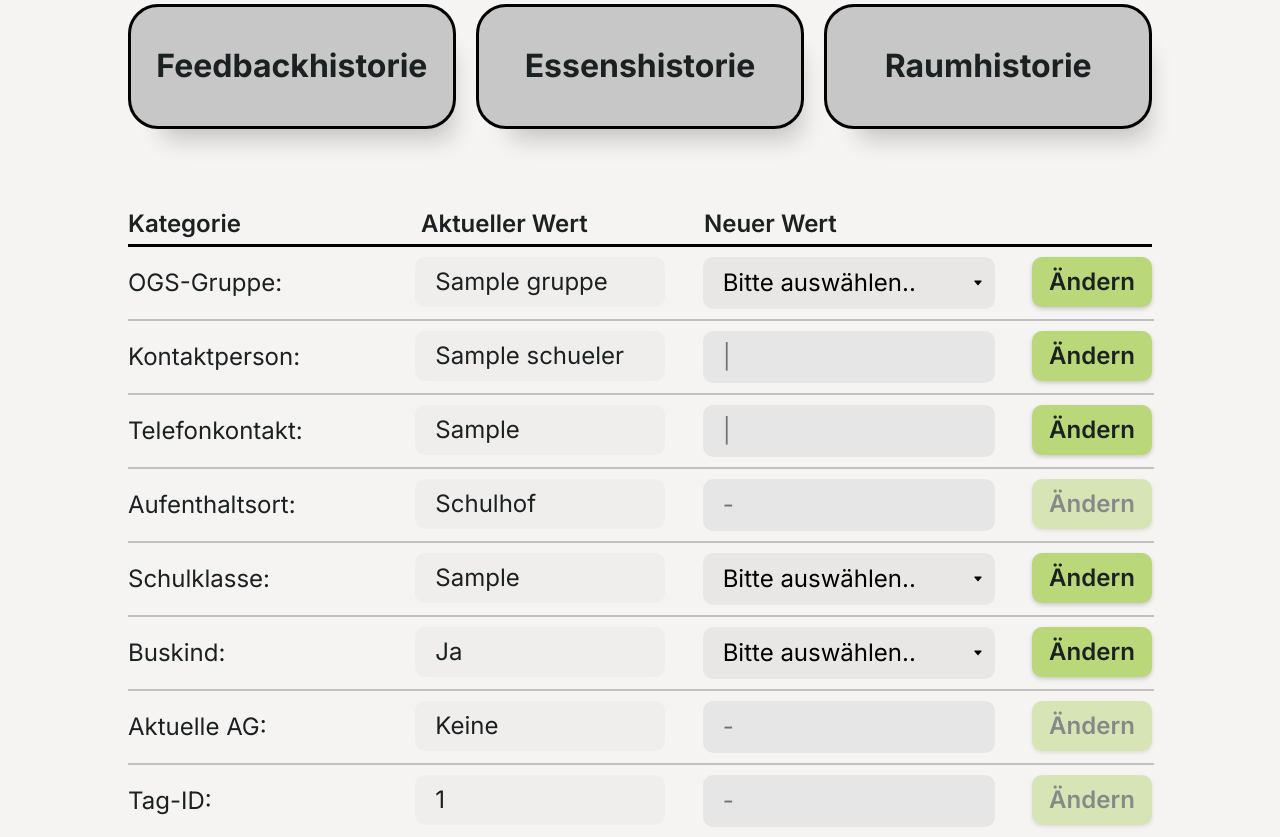
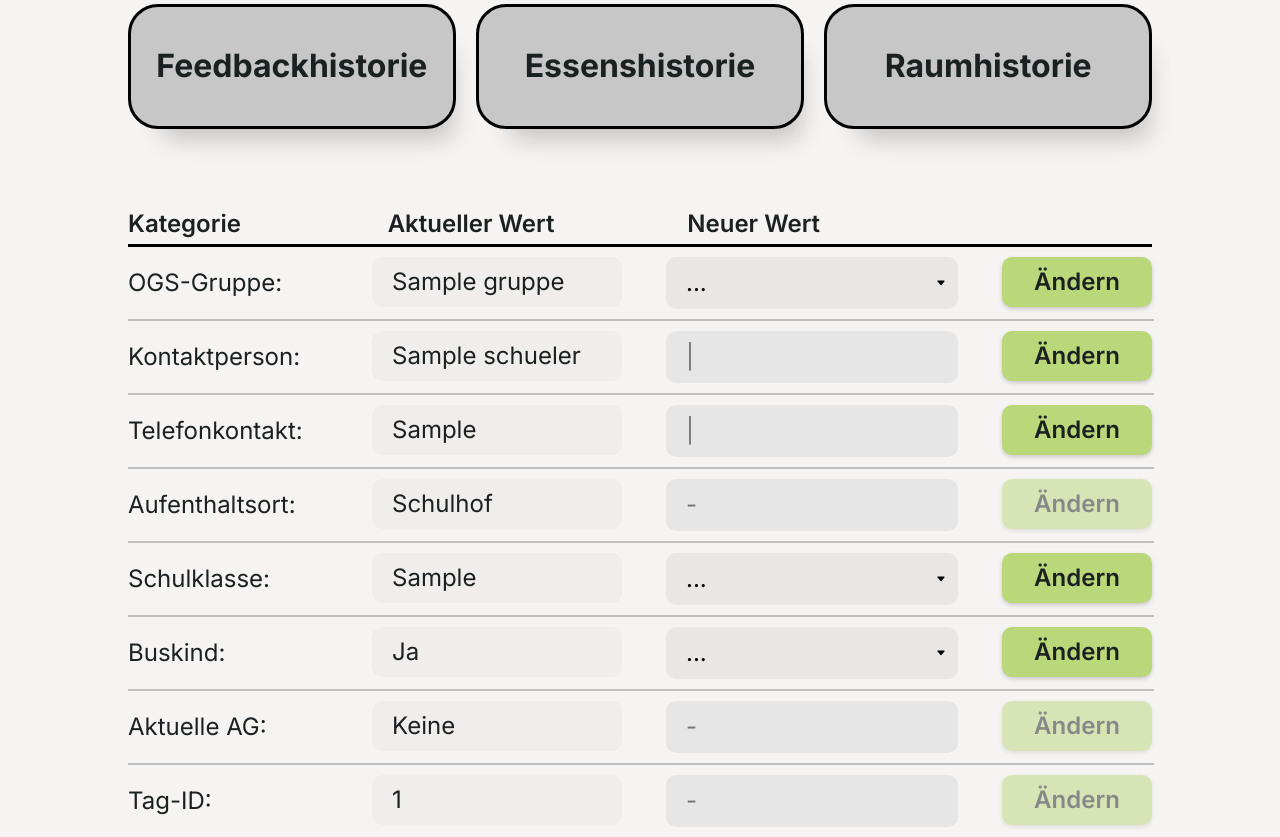
Before and after one commit to LegoStalin/koord-app-altenberge, a Django app: page /pupil/1 in a window 1280 px wide. Shown: the part 237-1074 px from the top of the page. Run offline with Django 4.2, Linux system fonts and the light colour scheme; a user stored in the database is signed in; tables that the repository leaves empty hold one stand-in row (values such as "Sample post").

Commit message:
Overflow Fixes

```diff
--- a/koordapp/main_app/static/css/preferences/preferences.css
+++ b/koordapp/main_app/static/css/preferences/preferences.css
@@ -22,6 +22,7 @@
         padding-left: 20px;
         color: var(--font_color);
         justify-self: center;
+        overflow-x: auto;
     }
 
     /* Style of change button*/
@@ -33,7 +34,7 @@
         font-size: 1.5rem;
         font-weight: 600;
         height: 50px;
-        width: 120px;
+        width: 150px;
         box-shadow: rgba(0, 0, 0, 0.18) 0px 2px 4px;
 
         justify-self: end;
@@ -135,6 +136,7 @@
         padding-left: 20px;
         color: var(--font_color);
         justify-self: center;
+        overflow-x: auto;
     }
 
 
@@ -251,6 +253,7 @@
         padding-left: 5px;
         color: var(--font_color);
         justify-self: center;
+        overflow-x: auto;
     }
 
     /* Style of change button*/
--- a/koordapp/main_app/static/css/pupil/pupil.css
+++ b/koordapp/main_app/static/css/pupil/pupil.css
@@ -22,6 +22,7 @@
         padding-left: 20px;
         color: var(--font_color);
         justify-self: center;
+        overflow-x: auto;
     }
 
     /* Style of change button*/
@@ -33,7 +34,7 @@
         font-size: 1.5rem;
         font-weight: 600;
         height: 50px;
-        width: 120px;
+        width: 150px;
         box-shadow: rgba(0, 0, 0, 0.18) 0px 2px 4px;
 
         justify-self: end;
@@ -45,7 +46,8 @@
         font-weight: 400;
         color: var(--font_color);
         align-self: center;
-        width: 250px;
+        width: 200px;
+
     }
 
     /* Style of inputfield */
@@ -59,6 +61,7 @@
         padding-left: 20px;
         color: var(--font_color);
         justify-self: center;
+        overflow-x: auto;
     }
 
     /* TABLE STYLE */
@@ -77,7 +80,7 @@
         font-weight: 600;
         color: var(--font_color);
         align-self: center;
-        width: 200px;
+        width: 150px;
     }
 
     .current_header {
@@ -165,7 +168,7 @@
         font-size: 1.5rem;
         font-weight: 600;
         height: 50px;
-        width: 120px;
+        width: 150px;
         box-shadow: rgba(0, 0, 0, 0.18) 0px 2px 4px;
         justify-self: end;
         opacity: 0.5;
@@ -214,6 +217,7 @@
         padding-left: 20px;
         color: var(--font_color);
         justify-self: center;
+        overflow-x: auto;
     }
 
     /* Style of change button*/
@@ -251,6 +255,7 @@
         padding-left: 20px;
         color: var(--font_color);
         justify-self: center;
+        overflow-x: auto;
     }
 
 
@@ -404,6 +409,7 @@
         padding-left: 5px;
         color: var(--font_color);
         justify-self: center;
+        overflow-x: auto;
     }
 
     /* Style of change button*/
@@ -417,7 +423,7 @@
         height: 30px;
         width: 60px;
         box-shadow: rgba(0, 0, 0, 0.18) 0px 2px 4px;
-        justify-self: end;
+        justify-self: center;
     }
 
     /* Style of text in front of input field*/
@@ -427,6 +433,7 @@
         color: var(--font_color);
         align-self: center;
         width: 80px;
+
     }
 
     /* Style of inputfield */
@@ -440,6 +447,7 @@
         padding-left: 5px;
         color: var(--font_color);
         justify-self: center;
+        overflow-x: auto;
     }
 
 
@@ -543,7 +551,7 @@
         height: 30px;
         width: 60px;
         box-shadow: rgba(0, 0, 0, 0.18) 0px 2px 4px;
-        justify-self: end;
+        justify-self: center;
         opacity: 0.5;
     }
     /* Style of Dropdown Select */
--- a/koordapp/main_app/static/css/search_pupil/search_pupil.css
+++ b/koordapp/main_app/static/css/search_pupil/search_pupil.css
@@ -316,7 +316,7 @@
         align-items: center;
         text-align: center;
         color: var(--list_line_color);
-        font-size: 18px;
+        font-size: 15px;
         font-weight: 500;
         margin-left: 15px;
     }
--- a/koordapp/main_app/static/css/style.css
+++ b/koordapp/main_app/static/css/style.css
@@ -1146,6 +1146,7 @@
     user-select: none;
     -webkit-user-select: none;
     touch-action: manipulation;
+    margin-bottom: 5px;
   }
 
   /* Button Hover Style Transformation*/
--- a/koordapp/main_app/templates/dashboard/dashboard.html
+++ b/koordapp/main_app/templates/dashboard/dashboard.html
@@ -65,7 +65,7 @@
                 <label class = "activity activity3">Spielen</label>
                 <label class = "activity activity4">Bewegen/Ruhe</label>
 
-                <label class = "circle5">{{rooms_food}}</label>
+                <lGruppenabel class = "circle5">{{rooms_food}}</lGruppenabel>
                 <label class = "circle6">{{rooms_nature}}</label>
                 <label class = "circle7">{{rooms_creative}}</label>
                 <label class = "circle8">{{rooms_other}}</label>
--- a/koordapp/main_app/templates/pupil/pupil.html
+++ b/koordapp/main_app/templates/pupil/pupil.html
@@ -58,7 +58,7 @@
                     <label class = "current">{{schueler.gruppen_id.name}}</label>
                     <div class="custom-select">
                         <select name="ogs_group">
-                            <option value="0" style="color:#ffff00;">Bitte auswählen..</option>
+                            <option value="0" style="color:#ffff00;">...</option>
                             {% for group in ogs_groups %}
                             <option value="{{group.name}}">{{group.name}}</option>
                             {% endfor %}
@@ -96,7 +96,7 @@
                     <label class = "current">{{schueler.klasse}}</label>
                     <div class="custom-select">
                         <select name="klasse">
-                            <option value="0" style="color:#ffff00;">Bitte auswählen..</option>
+                            <option value="0" style="color:#ffff00;">...</option>
                             {% for klasse in klassen %}
                             <option value="{{klasse}}">{{klasse}}</option>
                             {% endfor %}
@@ -110,7 +110,7 @@
                     <label class = "current">{{bus_kind}}</label>
                     <div class="custom-select">
                         <select name="bus_kind">
-                            <option value="0" style="color:#ffff00;">Bitte auswählen..</option>
+                            <option value="0" style="color:#ffff00;">...</option>
                             <option value="1">Ja</option>
                             <option value="2">Nein</option>
                         </select>
```
Also changed, not shown: koordapp/main_app/static/css/ogs_group/ogs_group.css (+6 -7 lines).
